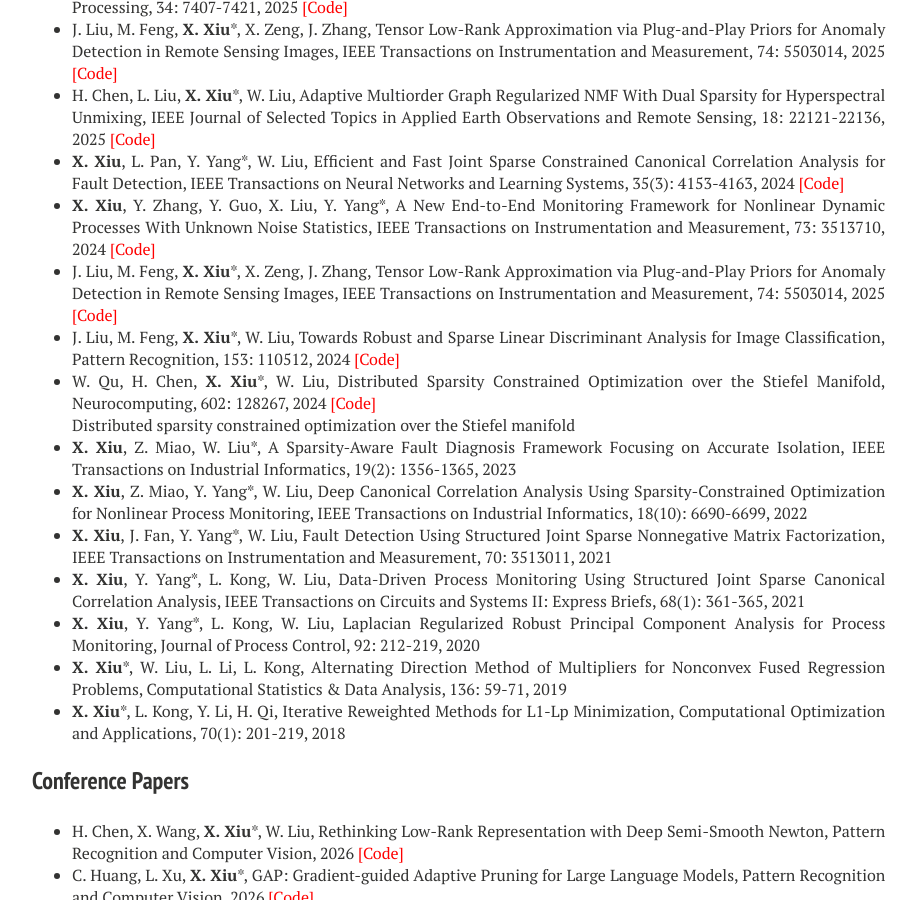
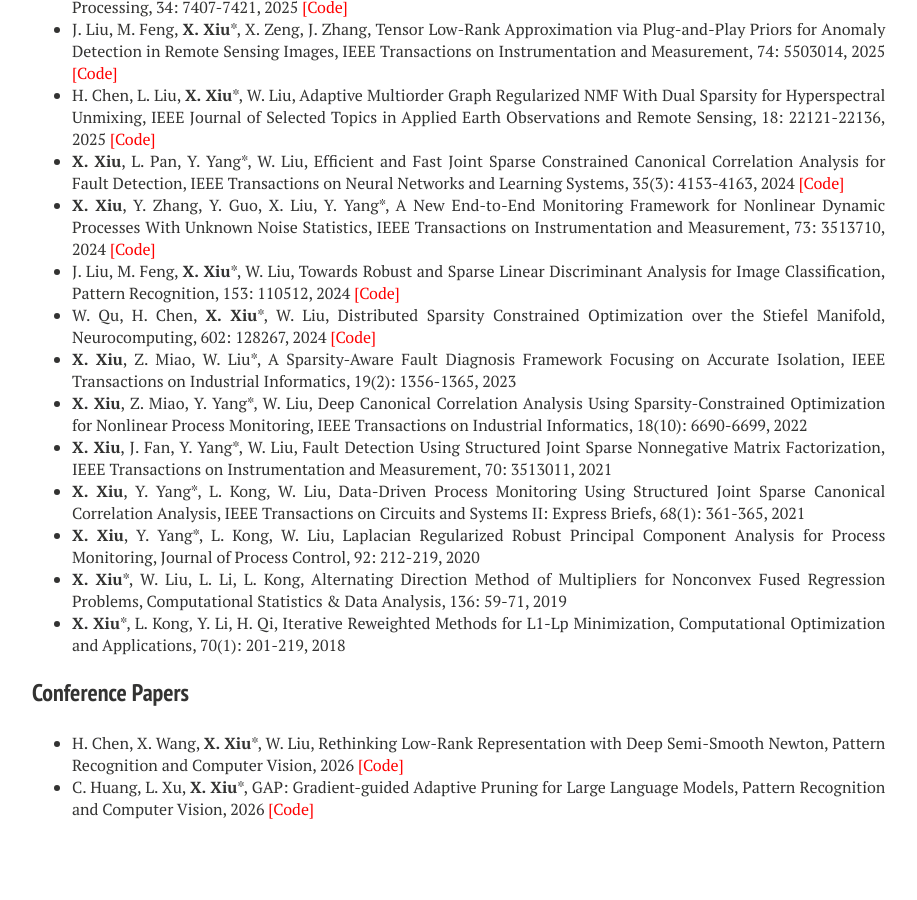
Before and after one commit to xianchaoxiu/xianchaoxiu.github.io, a Jekyll site: the page built from publications/index.md, in a window 1280 px wide and 900 px high, scrolled down 722 px. Shown: the whole window, without its empty margins (288-1205 px from the left). Built offline with Jekyll 4.4.1, drawn with Linux system fonts in a browser that asks for light colours; nearby versions of some CDN libraries.

Commit message:
Update index.md

```diff
--- a/publications/index.md
+++ b/publications/index.md
@@ -29,10 +29,8 @@ share: false
 * H. Chen, L. Liu, <b>X. Xiu</b>*, W. Liu, Adaptive Multiorder Graph Regularized NMF With Dual Sparsity for Hyperspectral Unmixing, IEEE Journal of Selected Topics in Applied Earth Observations and Remote Sensing, 18: 22121-22136, 2025 <a href="https://github.com/xianchaoxiu/MOGNMF" class="textlink" target="_blank" style="color: red;">[Code]</a><br>
 * <b>X. Xiu</b>, L. Pan, Y. Yang*, W. Liu, Efficient and Fast Joint Sparse Constrained Canonical Correlation Analysis for Fault Detection, IEEE Transactions on Neural Networks and Learning Systems, 35(3): 4153-4163, 2024 <a href="https://github.com/xianchaoxiu/JSCCCA" class="textlink" target="_blank" style="color: red;">[Code]</a><br>
 * <b>X. Xiu</b>, Y. Zhang, Y. Guo, X. Liu, Y. Yang*, A New End-to-End Monitoring Framework for Nonlinear Dynamic Processes With Unknown Noise Statistics, IEEE Transactions on Instrumentation and Measurement, 73: 3513710, 2024 <a href="https://github.com/xianchaoxiu/DRNN" class="textlink" target="_blank" style="color: red;">[Code]</a><br>
-* J. Liu, M. Feng, <b>X. Xiu</b>*, X. Zeng, J. Zhang,  Tensor Low-Rank Approximation via Plug-and-Play Priors for Anomaly Detection in Remote Sensing Images, IEEE Transactions on Instrumentation and Measurement, 74: 5503014, 2025 <a href="https://github.com/xianchaoxiu/PnP-TLRA" class="textlink" target="_blank" style="color: red;">[Code]</a><br>
 * J. Liu, M. Feng, <b>X. Xiu</b>*, W. Liu, Towards Robust and Sparse Linear Discriminant Analysis for Image Classification, Pattern Recognition, 153: 110512, 2024 <a href="https://github.com/EMXlight/RSLDAplus" class="textlink" target="_blank" style="color: red;">[Code]</a><br>
 * W. Qu, H. Chen, <b>X. Xiu</b>*, W. Liu, Distributed Sparsity Constrained Optimization over the Stiefel Manifold, Neurocomputing, 602: 128267, 2024 <a href="https://github.com/wtqu/DREAM" class="textlink" target="_blank" style="color: red;">[Code]</a><br>
-Distributed sparsity constrained optimization over the Stiefel manifold
 * <b>X. Xiu</b>, Z. Miao, W. Liu*, A Sparsity-Aware Fault Diagnosis Framework Focusing on Accurate Isolation, IEEE Transactions on Industrial Informatics, 19(2): 1356-1365, 2023<br>
 * <b>X. Xiu</b>, Z. Miao, Y. Yang*, W. Liu, Deep Canonical Correlation Analysis Using Sparsity-Constrained Optimization for Nonlinear Process Monitoring, IEEE Transactions on Industrial Informatics, 18(10): 6690-6699, 2022<br>
 * <b>X. Xiu</b>, J. Fan, Y. Yang*, W. Liu, Fault Detection Using Structured Joint Sparse Nonnegative Matrix Factorization, IEEE Transactions on Instrumentation and Measurement, 70: 3513011, 2021<br>
```
